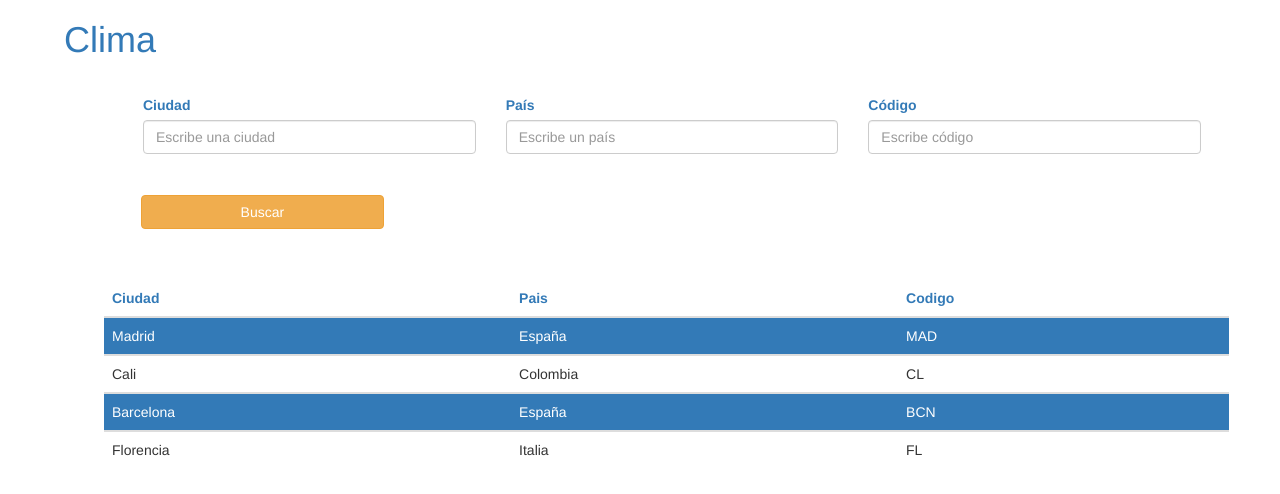
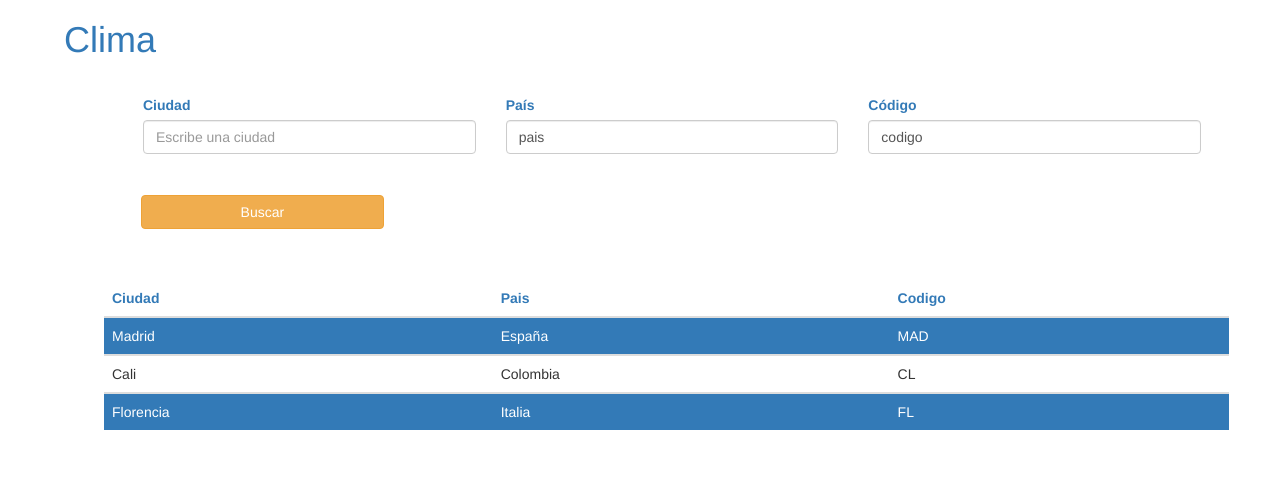
Before and after one commit to pipe473/-locationWeather, an Angular app: page / in a window 1280 px wide. Shown: the top 494 px of the page. Built offline with nearby package versions, Linux system fonts and the light colour scheme.

Commit message:
Creando funcionalidad para crear nuevos datos, esta fallando porque no recoge los datos del input

```diff
--- a/src/app/components/ciudades/ciudades.component.html
+++ b/src/app/components/ciudades/ciudades.component.html
@@ -19,18 +19,18 @@
         <div class="form-row">
             <div class="form-group col-md-4">
               <label for="inputCiudad">Ciudad</label>
-              <input type="ciudad" class="form-control" id="inputCiudad" placeholder="Escribe una ciudad">
+              <input #ciudad type="ciudad" class="form-control" id="inputCiudad" placeholder="Escribe una ciudad" >
             </div>
             <div class="form-group col-md-4">
               <label for="inputPais">País</label>
-              <input type="pais" class="form-control" id="inputPais" placeholder="Escribe un país">
+              <input #pais type="pais" class="form-control" id="inputPais" placeholder="Escribe un país" value="pais">
             </div>
             <div class="form-group col-md-4">
                 <label for="inputCodigo">Código</label>
-                <input type="codigo" class="form-control" id="inputCodigo" placeholder="Escribe código">
+                <input #codigo type="codigo" class="form-control" id="inputCodigo" placeholder="Escribe un país" value="codigo">
               </div>
           </div>
-        <button type="submit" class="btn btn-warning mb-2">Buscar</button>
+        <button (click)=dataWeight() type="submit" class="btn btn-warning mb-2">Buscar</button>
       </form>
       <div *ngIf="ciudades.length === 0">
         <p>No hay ciudades para ver!</p>
--- a/src/app/components/ciudades/ciudades.component.scss
+++ b/src/app/components/ciudades/ciudades.component.scss
@@ -1,62 +1,59 @@
-.main-list{
-    list-style: none;
-    margin-left: 5%;
-    width: 91%;
+html {
+  display: flex;
+  flex-direction: column;
 }
 
 label {
   color: #337ab7;
 }
 
-th{
+th {
   color: #337ab7;
 }
 
-// td{
-//     color: #337ab7;
-// }
-
-::placeholder{
-    color: #337ab7;
+.main-list {
+  list-style: none;
+  margin-left: 5%;
+  width: 91%;
 }
 
-body > div > h1{
+body > div > h1 {
   margin-left: 5%;
   padding-bottom: 2%;
   color: #337ab7;
 }
 
-.miClase{
+.miClase {
   background: #337ab7;
   color: white;
 }
 
-body > div > form > div{
+body > div > form > div {
   display: flex;
   flex-direction: row;
 }
 
-body > div > form{
+body > div > form {
   display: flex;
   flex-direction: column;
 }
 
-body > div > form > button{
+body > div > form > button {
   width: 19%;
   margin-left: 11%;
   margin-top: 2%;
   margin-bottom: 4%;
 }
 
-#staticEmail{
+#staticEmail {
   width: 70%;
   text-align: center;
 }
 
-body > div > form > div > div:nth-child(1){
+body > div > form > div > div:nth-child(1) {
   margin-left: 10%;
 }
 
-body > div > form > div > div:nth-child(3){
+body > div > form > div > div:nth-child(3) {
   margin-right: 5%;
 }
--- a/src/app/components/ciudades/ciudades.component.ts
+++ b/src/app/components/ciudades/ciudades.component.ts
@@ -8,15 +8,23 @@ import { Ciudad } from 'src/app/models/ciudad';
 })
 export class CiudadesComponent implements OnInit {
 
-  ciudades: Ciudad[];
+  public ciudades: Ciudad[];
 
   constructor(){
     this.ciudades = [
       new Ciudad ('Madrid', 'España', 'MAD'),
       new Ciudad ('Cali', 'Colombia', 'CL'),
-      new Ciudad ('Barcelona', 'España', 'BCN'),
       new Ciudad ('Florencia', 'Italia', 'FL')
     ]
+  }
+
+
+  dataWeight(ciudad: HTMLInputElement, pais: HTMLInputElement, codigo: HTMLInputElement ){
+    console.log(this.ciudades);
+        let ciudadNueva = new Ciudad(String(ciudad.value), String (pais.value), String (codigo.value))
+        this.ciudades.push(ciudadNueva);
+        return ciudadNueva;
+    // console.log(this.ciudades);
   }
   ngOnInit(): void {
   }
```
Lines whose indentation alone changed are shown as unchanged.
